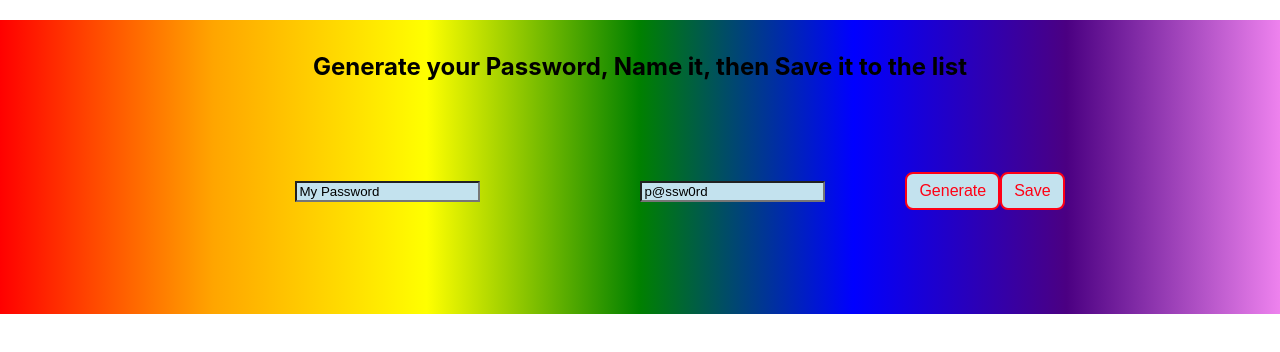
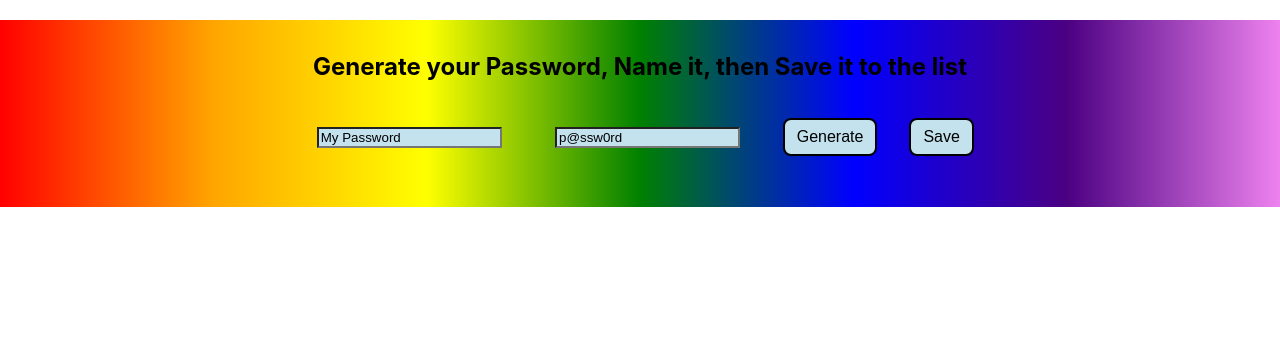
Before and after one commit to GSCrawley/redux_passwords, a React (Create React App) app: page / in a window 1280 px wide. Shown: the top 352 px of the page. Built offline with nearby package versions, Linux system fonts and the light colour scheme.

Commit message:
fixed styling ready to add Electron

```diff
--- a/src/password.css
+++ b/src/password.css
@@ -4,7 +4,7 @@
 
 input {
     background-color: rgb(195, 226, 238);
-    margin: 6em;
+    margin: 2em;
 }
 
 h2 {
@@ -15,13 +15,14 @@ button {
     padding: 0.5em 0.75em;
     background-color: rgb(195, 226, 238);
     border: 2px solid;
-    color: rgb(255, 0, 21);
+    color: black;
     border-radius: 0.5em;
     font-size: 1em;
     transition: 300ms;
+    margin: 1em;
   }
 
   button:hover {
-    background-color: rgb(255, 0, 21);
+    background-color: black;
     color:rgb(195, 226, 238);
   }
```
